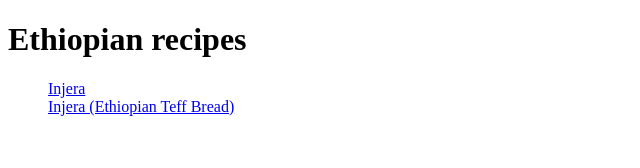
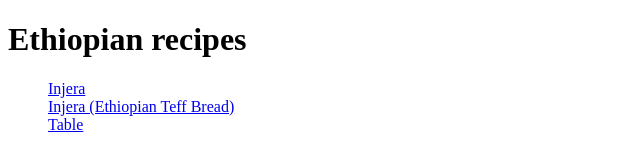
Before and after one commit to yonasayanaw/Ethiopian-recipes, a plain HTML site: page index.html in a window 1280 px wide. Shown: the full height of the page, 0-640 px from the left. Drawn offline with Linux system fonts and the light colour scheme.

Commit message:
commit table

```diff
--- a/index.html
+++ b/index.html
@@ -13,7 +13,7 @@
     <ul type ="none">
         <li><a href="recipes/injera.html" target="_blank"> Injera</a></li>
         <li><a href="recipes/teff-bread.html">Injera (Ethiopian Teff Bread)</a></li>
-        <li></li>
+        <li> <a href="/HTML-Table/index.html"> Table </a></li>
     </ul>
 </body>
 
```
